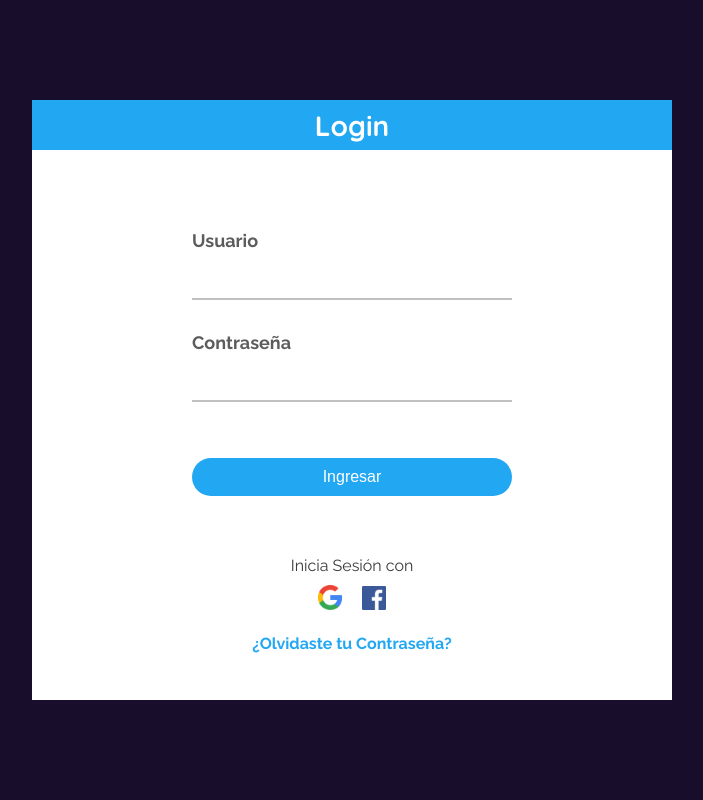
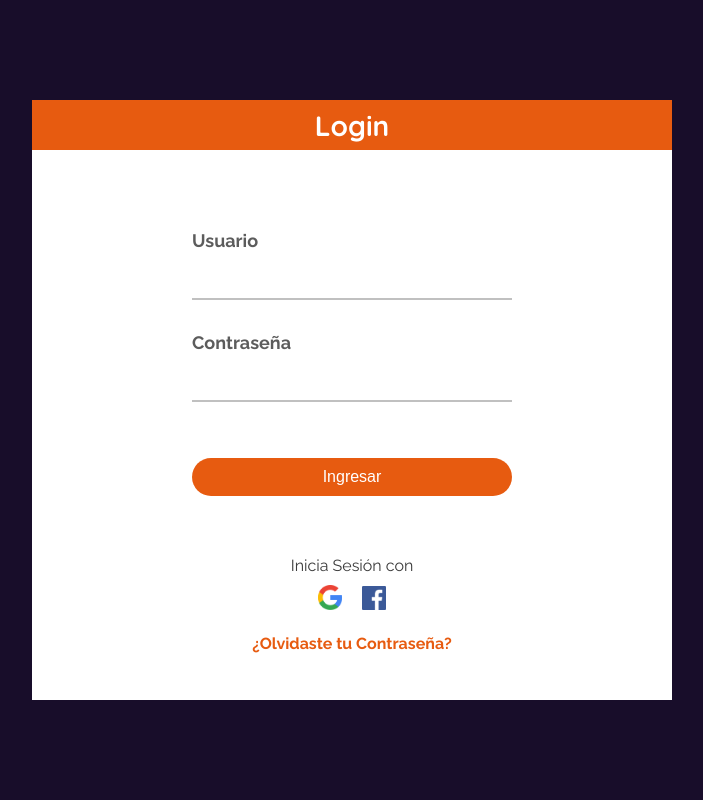
Before and after one commit to Jonathan-04/EcoLimpieza, a PHP site: page /login.html in a window 1280 px wide. Shown: the whole page, without its empty margins (288-991 px from the left). Run offline with PHP 8.4, Linux system fonts and the light colour scheme.

Commit message:
Color principal cambiado de Azul a Naranja

```diff
--- a/css/login.css
+++ b/css/login.css
@@ -3,7 +3,7 @@
   position: absolute;
   width: 100%;
   height: 100%;
-  background-color: #180d2a;
+  background-color: var(--background-color);
   display: grid;
   place-items: center;
 }
@@ -22,7 +22,7 @@
 .title-login {
   width: 100%;
   height: 50px;
-  background-color: #22a7f2;
+  background-color: var(--principal-color);
 }
 
 .title-login h1 {
@@ -60,13 +60,13 @@
 }
 
 .input:focus {
-  border-bottom: 2px solid #22a7f2;
+  border-bottom: 2px solid var(--principal-color);
 }
 
 /* Btn - Ingresar */
 .btn-ingresar {
   border: none;
-  background-color: #22a7f2;
+  background-color: var(--principal-color);
   padding: 10px 34px;
   border-radius: 20px;
   color: white;
@@ -95,7 +95,7 @@
   margin-top: 10px;
 }
 .options-login ul li:nth-child(3) a {
-  color: #22a7f2;
+  color: var(--principal-color);
   font-weight: bold;
 }
 
--- a/css/opcion-usuario.css
+++ b/css/opcion-usuario.css
@@ -40,7 +40,7 @@
 
 .items a {
   padding: 10px 40px;
-  background-color: #22a7f2;
+  background-color: var(--principal-color);
   margin-right: 20px;
   color: white;
   border-radius: 20px;
--- a/css/style.css
+++ b/css/style.css
@@ -13,6 +13,11 @@ font-family: 'Quicksand', sans-serif;
 * {
   margin: 0;
   padding: 0;
+}
+
+:root {
+  --principal-color: #e75b10;
+  --background-color: #180d2a;
 }
 
 h1,
--- a/tipo-usuario.html
+++ b/tipo-usuario.html
@@ -42,14 +42,14 @@
         <!-- Opción Cliente -->
         <div class="option-tipo">
           <a href="registro-cliente.html">
-            <img src="img/ilustraciones/tipo-usuario-cliente.svg" alt="" />
+            <img src="img/ilustraciones/ilustracion-cliente.svg" alt="" />
             <p>Cliente</p>
           </a>
         </div>
         <!-- Opción Personal de aseo -->
         <div class="option-tipo">
           <a href="registro-empleado.html">
-            <img src="img/ilustraciones/tipo-usuario-personal.svg" alt="" />
+            <img src="img/ilustraciones/ilustracion-empleado.svg" alt="" />
             <p>Personal de aseo</p>
           </a>
         </div>
```
Also changed, not shown: css/registro-cliente.css (+8 -8 lines), css/registro-empleado.css (+8 -8 lines), img/ilustraciones/ilustracion-cliente.svg (added), img/ilustraciones/ilustracion-empleado.svg (added), img/ilustraciones/tipo-usuario-cliente.svg (deleted), img/ilustraciones/tipo-usuario-personal.svg (deleted).
